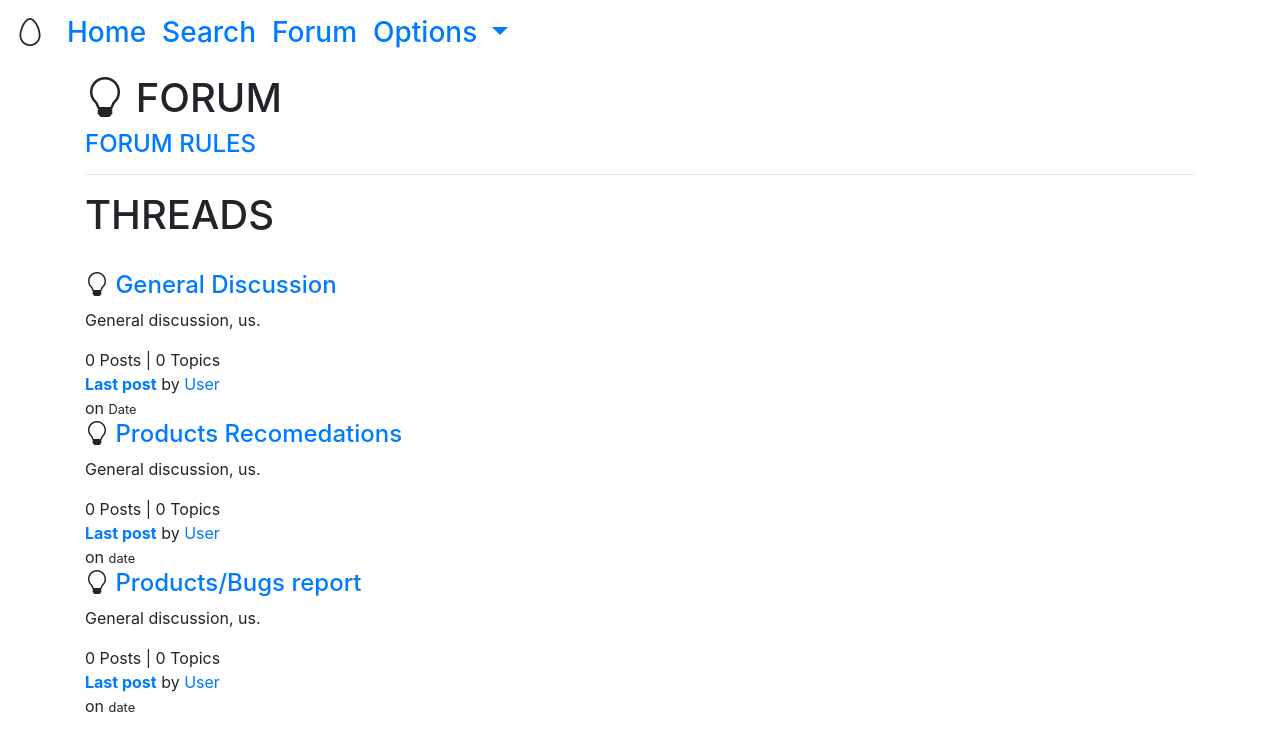
After one commit to Ismaiana/Happy-Snacky-Project, a Flask app: page /forum in a window 1280 px wide. The commit adds this page. Shown: the top 751 px of the page. Run offline with Flask 2, Linux system fonts and the light colour scheme; data that the repository does not hold is empty.

Commit message:
Password hash add, template forum/rules added

```diff
--- a/server.py
+++ b/server.py
@@ -2,6 +2,7 @@
 
 
 from flask import Flask, render_template, request, flash, session, redirect, jsonify
+from passlib.hash import argon2
 from model import connect_to_db, db
 import os
 import crud
@@ -25,6 +26,14 @@ def homepage():
 
 
     return render_template('homepage.html')
+
+
+@app.route('/about')
+def about():
+    """display about page"""
+
+
+    return render_template('about.html')
 
 
 @app.route('/search')
@@ -53,20 +62,21 @@ def find_snack():
         restriction_filters = request.form.getlist('restrictions-search')
 
         print(restriction_filters)
-        url = "https://spoonacular-recipe-food-nutrition-v1.p.rapidapi.com/food/products/search"
+        url = 'https://spoonacular-recipe-food-nutrition-v1.p.rapidapi.com/food/products/search'
 
         parameters = {
-            "query": products,
-            "addProductInformation": 'true'
+            'query': products,
+            'addProductInformation': 'true',
+            'number': '25'
 
             }
 
         headers = {
-            "X-RapidAPI-Key": app.Spoonacular_KEY,
-            "X-RapidAPI-Host": app.Host_KEY
+            'X-RapidAPI-Key': app.Spoonacular_KEY,
+            'X-RapidAPI-Host': app.Host_KEY
         }
 
-        response = requests.request("GET", url, headers=headers, params=parameters)
+        response = requests.request('GET', url, headers=headers, params=parameters)
 
 
         response.raise_for_status()
@@ -77,8 +87,9 @@ def find_snack():
         product_data = data['products']
 
         filtered_product_data = []
-        # ????????
+
         for product_index in range(len(product_data)):
+
             if(set(restriction_filters).issubset(set(product_data[product_index]['importantBadges']))):
                 filtered_product_data.append(product_data[product_index])
 
@@ -97,23 +108,52 @@ def find_snack():
         return redirect('/')
 
 
+@app.route('/search', methods=['POST'])
+def autocomplete():
+    """Autocomplete search feature"""
+
+    products = request.form.get('product')
+
+    url = "https://spoonacular-recipe-food-nutrition-v1.p.rapidapi.com/food/products/suggest"
+
+    parameters = {'query':products,
+                  'number': '25'
+    }
+
+    headers = {
+
+        'X-RapidAPI-Key': app.Spoonacular_KEY,
+        'X-RapidAPI-Host': app.Host_KEY
+    }
+
+
+    response = requests.request("GET", url, headers=headers, params=parameters)
+
+    response.raise_for_status()
+
+    autocomplete_data = response.json()
+
+
+    return render_template('search.html', data=autocomplete_data)
+
+
 @app.route('/info/<id>')
 def snack_info(id):
     """Display info of searched snacks"""
 
 
     parameters2 = {
-    "id": id,
+    'id': id,
 
     }
 
 
     headers = {
-        "X-RapidAPI-Key": app.Spoonacular_KEY,
-        "X-RapidAPI-Host": app.Host_KEY
+        'X-RapidAPI-Key': app.Spoonacular_KEY,
+        'X-RapidAPI-Host': app.Host_KEY
     }
 
-    response = requests.get(f"https://spoonacular-recipe-food-nutrition-v1.p.rapidapi.com/food/products/{id}", params=parameters2, headers=headers)
+    response = requests.get(f'https://spoonacular-recipe-food-nutrition-v1.p.rapidapi.com/food/products/{id}', params=parameters2, headers=headers)
 
     data2 = response.json()
 
@@ -126,17 +166,17 @@ def data_json(id):
 
 
     parameters2 = {
-    "id": id,
+    'id': id,
 
     }
 
 
     headers = {
-        "X-RapidAPI-Key": app.Spoonacular_KEY,
-        "X-RapidAPI-Host": app.Host_KEY
+        'X-RapidAPI-Key': app.Spoonacular_KEY,
+        'X-RapidAPI-Host': app.Host_KEY
     }
 
-    response = requests.get(f"https://spoonacular-recipe-food-nutrition-v1.p.rapidapi.com/food/products/{id}", params=parameters2, headers=headers)
+    response = requests.get(f'https://spoonacular-recipe-food-nutrition-v1.p.rapidapi.com/food/products/{id}', params=parameters2, headers=headers)
 
     nutrition = response.json()
 
@@ -163,6 +203,8 @@ def user_registration():
 
     user = crud.get_user_by_email(email)
 
+    hashed = argon2.hash(password)
+
 
     if user:
         flash('This email adress is already being used.')
@@ -170,7 +212,7 @@ def user_registration():
         return redirect('/register')
 
     else:
-        user = crud.create_user(email, password, fname, lname)
+        user = crud.create_user(email, hashed, fname, lname)
         db.session.add(user)
         db.session.commit()
         flash('Account created with sucess! Please log in to your account.')
@@ -187,13 +229,13 @@ def login_form():
     password = request.form.get('password')
 
     user = crud.get_user_by_email(email)
+    hashed = argon2.hash(password)
 
-
-    if not user or user.password != password:
+    if not user or user.password != hashed:
 
         flash('The email or password you entered was incorrect.')
 
-        return redirect("/")
+        return redirect('/')
 
     else:
 
@@ -209,7 +251,6 @@ def random_snack():
 
 
     filters= request.form.getlist('restrictions2')
-    print(filters)
 
     parameters = {
     'apiKey': app.Spoonacular_KEY,
@@ -217,8 +258,8 @@ def random_snack():
     }
 
     headers = {
-     "X-RapidAPI-Key": app.Spoonacular_KEY,
-     "X-RapidAPI-Host": app.Host_KEY
+     'X-RapidAPI-Key': app.Spoonacular_KEY,
+     'X-RapidAPI-Host': app.Host_KEY
     }
 
     response = requests.get('https://spoonacular-recipe-food-nutrition-v1.p.rapidapi.com/food/products/search', params=parameters, headers=headers)
@@ -234,24 +275,27 @@ def random_snack():
     return render_template('homepage.html', data=random_snack)
 
 
-
 @app.route('/addrestrictions', methods=['GET','POST'])
 def add_restrictions():
     """Allow user to add dietary restrictions"""
 
 
-    email= session['user_email']
+    email = session['user_email']
     user = crud.get_user_by_email(email)
 
 
     if request.method == 'POST':
         dietary_restrictions = request.form.getlist('restrictions')
+
         for dietary_restriction in dietary_restrictions:
+
             get_restriction = crud.get_restrictions(user.user_id, dietary_restriction)
+
             if get_restriction == []:
                 restrictions = crud.create_restrictions(user.user_id, dietary_restriction)
                 db.session.add(restrictions)
                 db.session.commit()
+
         return redirect('/profile')
 
 
@@ -260,7 +304,7 @@ def add_restrictions():
 
 @app.route('/restrictions')
 def restrictions():
-    """Jsonified data base restrictions"""
+    """Jsonified data from table restrictions"""
 
     email = session['user_email']
 
@@ -289,18 +333,26 @@ def remove_restriction():
 
 
 
-    checked_restriction= request.form.getlist('remove-restrictions')
+    checked_restriction = request.form.getlist('remove-restrictions')
 
     for restriction in checked_restriction:
 
-        remove_restriction= crud.get_restriction(user.user_id, restriction)
+        remove_restriction = crud.get_restriction(user.user_id, restriction)
         db.session.delete(remove_restriction)
         db.session.commit()
 
 
     return redirect('/profile')
 
+@app.route('/forum')
+def forum():
 
+    return render_template('forum.html')
+
+@app.route('/forum_rules')
+def forum_rules():
+
+    return render_template('forum_rules.html')
 
 
 @app.route('/profile')
@@ -327,7 +379,7 @@ def user_profile():
 
 @app.route('/savedsnacks')
 def show_snacks():
-    """display saved snacks"""
+    """Display saved snacks"""
 
     email= session['user_email']
     user = crud.get_user_by_email(email)
@@ -357,7 +409,6 @@ def saved_snacks():
     return redirect('/savedsnacks')
 
 
-
 @app.route('/notsafesnacks', methods=['GET', 'POST'])
 def not_safe():
     """Save snacks process for not safe snacks button"""
@@ -367,10 +418,10 @@ def not_safe():
 
 
 
-    title= request.form.get('title')
-    image= request.form.get('image')
-    ingredients= request.form.get('ingredients')
-    save_notsafe= crud.create_savednotsafe(user.user_id, title, image, ingredients)
+    title = request.form.get('title')
+    image = request.form.get('image')
+    ingredients = request.form.get('ingredients')
+    save_notsafe = crud.create_savednotsafe(user.user_id, title, image, ingredients)
     db.session.add(save_notsafe)
     db.session.commit()
 
@@ -387,11 +438,11 @@ def remove_not_safe():
 
 
 
-    safe_snacks= request.form.getlist('safe-delete')
+    safe_snacks = request.form.getlist('safe-delete')
 
     for snack in  safe_snacks:
 
-        remove_snack= crud.get_safesnack(user.user_id)
+        remove_snack = crud.get_safesnack(user.user_id)
         db.session.delete(remove_snack)
         db.session.commit()
 
--- a/templates/base.html
+++ b/templates/base.html
@@ -31,7 +31,7 @@
                       <a class="nav-link active" aria-current="page" href="/search">Search</a>
                       </li>
                       <li class="nav-item">
-                      <a class="nav-link active" aria-current="page" href="/savedsnacks">Snacks</a>
+                      <a class="nav-link active" aria-current="page" href="/forum">Forum</a>
                       </li>
                       <li class="nav-item dropdown">
                       <a class="nav-link dropdown-toggle" href="#" id="navbarDropdownMenuLink" data-toggle="dropdown" aria-haspopup="true" aria-expanded="false">
@@ -39,7 +39,8 @@
                       </a>
                         <div class="dropdown-menu" aria-labelledby="navbarDropdownMenuLink">
                           <a class="dropdown-item" href="/profile">Profile</a>
-                          <a class="dropdown-item"  href="#">About</a>
+                          <a class="dropdown-item"  href="/savedsnacks">Saved Searches</a>
+                          <a class="dropdown-item"  href="/about">About</a>
                           <a class="dropdown-item" href="#">   </a>
                           <a class="dropdown-item" name="logout" href="/logout"><strong>Log Out</strong></a>
                       </div>
--- /dev/null
+++ b/templates/forum.html
@@ -0,0 +1,94 @@
+{% extends 'base.html' %}
+{% block title %}Discussions{% endblock %}
+{% block head %}
+<link rel="stylesheet" href="style.css">
+<link rel="stylesheet" href="https://cdnjs.cloudflare.com/ajax/libs/font-awesome/4.7.0/css/font-awesome.min.css">
+<link rel="preconnect" href="https://fonts.gstatic.com">
+<link href="https://fonts.googleapis.com/css2?family=Titillium+Web:ital@1&display=swap" rel="stylesheet">
+{% endblock %}
+
+{% block body %}
+
+<!-- FORM FOR FORUM PAGE  -->
+
+<form action="/forum" class="login-form">
+
+
+    <div class="container">
+        <div class="forum-rules">
+            <div class="forum-title">
+                <h1><i class="bi bi-lightbulb"> </i>FORUM</h1>
+            </div>
+            <div class="forum-row">
+                <div class="forum-column center">
+
+                </div>
+                <div class="forum-description forum-column">
+                    <h4><a href="/forum_rules"><p>FORUM RULES</p></a></h4>
+        </div>
+
+        <div class="forum">
+            <div class="forum-title">
+            </div>
+            <hr class="forum-devider">
+            <h1>THREADS</h1><br>
+            <div class="forum-row">
+                <div class="forum-column center">
+                </div>
+                <div class="forum-description subforum-column">
+                    <h4> <i class="bi bi-lightbulb"></i> <a href="#">General Discussion </a></h4>
+                    <p>General discussion, us.</p>
+                </div>
+                <div class="forum-column center">
+                    <span>0 Posts | 0 Topics</span>
+                </div>
+                <div class="forum-column">
+                    <b><a href="">Last post</a></b> by <a href="">User</a>
+                    <br>on <small>Date</small>
+                </div>
+            </div>
+            </div>
+            <div class="forum">
+                <div class="forum-row">
+                    <div class="forum-column center">
+                    </div>
+                    <div class="forum-column">
+                        <h4><i class="bi bi-lightbulb"></i> <a href="#">Products Recomedations</a></h4>
+                        <p>General discussion, us.</p>
+                    </div>
+                    <div class="forum-column center">
+                        <span>0 Posts | 0 Topics</span>
+                    </div>
+                    <div class="forum-column">
+                        <b><a href="">Last post</a></b> by <a href="">User</a>
+                        <br>on <small>date</small>
+                    </div>
+                </div>
+                </div>
+
+            <div class="forum-column center">
+
+            </div>
+            <div class="forum-column">
+                <h4><i class="bi bi-lightbulb"></i> <a href="#">Products/Bugs report</a></h4>
+                <p>General discussion, us.</p>
+            </div>
+            <div class="forum-column center">
+                <span>0 Posts | 0 Topics</span>
+            </div>
+            <div class="forum-column">
+                <b><a href="">Last post</a></b> by <a href="">User</a>
+                <br>on <small>date</small>
+            </div>
+        </div>
+
+
+    </form>
+
+
+    <script src="main.js"></script>
+
+
+
+
+    {% endblock %}
--- a/templates/info.html
+++ b/templates/info.html
@@ -82,7 +82,7 @@
                                     </div>
                                 </div>
     <script src="https://cdn.jsdelivr.net/npm/chart.js"></script>
-    <script src="/static/js/search-data.js"></script>
+    <script src="/static/js/main.js"></script>
 
 
 
--- a/templates/profile.html
+++ b/templates/profile.html
@@ -63,7 +63,7 @@
                         <br><button type="submit" value="Remove Restriction" id="remove-restriction">Remove Restriction</button>
                         </form>
                       </div>
-                        <script src="/static/js/search-data.js"></script>
+                        <script src="/static/js/main.js"></script>
 
                       </div>
                     </div>
--- a/templates/savedsnacks.html
+++ b/templates/savedsnacks.html
@@ -43,6 +43,6 @@
 </div>
 </form>
 
-<script src="/static/search-data.js"></script>
+<script src="/static/main.js"></script>
 
 {% endblock %}
--- a/templates/search.html
+++ b/templates/search.html
@@ -81,8 +81,9 @@
           <!-- SEARCH BAR -->
               <div class="main-search-input fl-wrap">
                 <h2><div class="main-search-input-item">
-                  <input type="text" name="product"  id="search-bar" value="" placeholder="Search Products...">
+                  <input type="text" name="product" id="search-bar" value="" placeholder="Search Products...">
                     <button class="main-search-button">Search</button>
+
                   </div></h2>
                   </div>
 
```
Also changed, not shown: static/js/main.js (renamed from static/js/search-data.js), templates/forum_rules.html (added).
